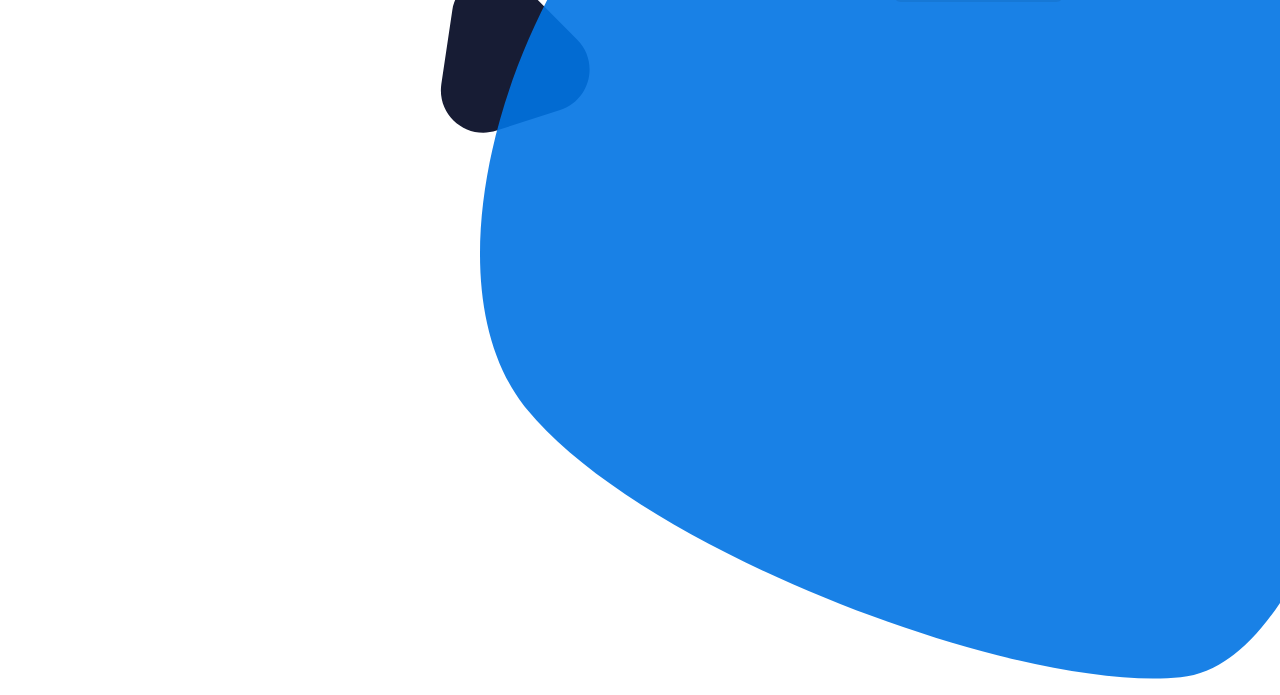
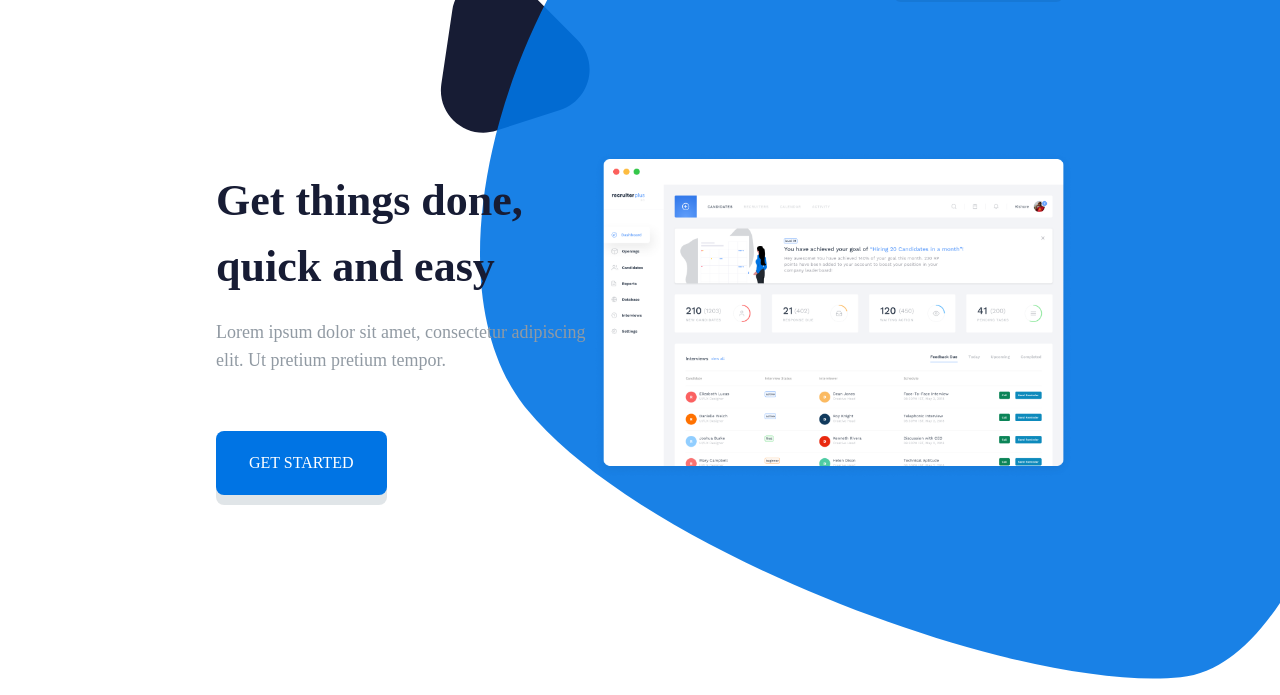
Before and after one commit to zlydenko/saasify-landing, a plain HTML site: page index.html in a window 1280 px wide. Shown: the part 105-800 px from the top of the page. Drawn offline with nearby package versions, Linux system fonts and the light colour scheme.

Commit message:
add hero section

```diff
--- a/index.html
+++ b/index.html
@@ -40,7 +40,16 @@
         </header>
       </div>
       <div class="col-xs-8">
-
+        <section class="hero">
+          <div class="hero-text">
+            <h1>Get things done, quick and easy</h1>
+            <p>Lorem ipsum dolor sit amet, consectetur adipiscing elit. Ut pretium pretium tempor.</p>
+            <button class="main-btn--secondary">Get started</button>
+          </div>
+          <div class="hero-img">
+            <img src="./img/hero-img.png">
+          </div>
+        </section>
       </div>
     </div>
 
--- a/main.css
+++ b/main.css
@@ -13,6 +13,7 @@ header {
   justify-content: space-between;
   align-items: center;
   margin-top: 38px;
+  margin-bottom: 142px;
 }
 
 .logo {
@@ -61,6 +62,19 @@ header {
   font-style: medium;
 }
 
+.main-btn--secondary {
+  padding: 20px 33px;
+  border: none;
+  border-radius: 8px;
+  box-shadow: 0px 10px 0px 0px rgba(7, 42, 68, 0.12);
+  text-transform: uppercase;
+  font-size: 16px;
+  line-height: 24px;
+  font-style: medium;
+  background-color: #0074e4;
+  color: #fff;
+}
+
 .background {
   z-index: -1000;
   position: absolute;
@@ -79,3 +93,28 @@ header {
   top: 10%;
   left: -5%;
 }
+
+.hero {
+  display: flex;
+  justify-content: space-between;
+  align-items: center;
+  text-align: left;
+}
+
+.hero-text h1 {
+  font-size: 44px;
+  line-height: 66px;
+  color: #171c34;
+  margin-bottom: 13px;
+}
+
+.hero-text p {
+  font-size: 18px;
+  line-height: 28px;
+  color: #919aa3;
+  margin-bottom: 57px;
+}
+
+.hero-img img {
+  width: 102%;
+}
```
Also changed, not shown: img/hero-img.png (added).
